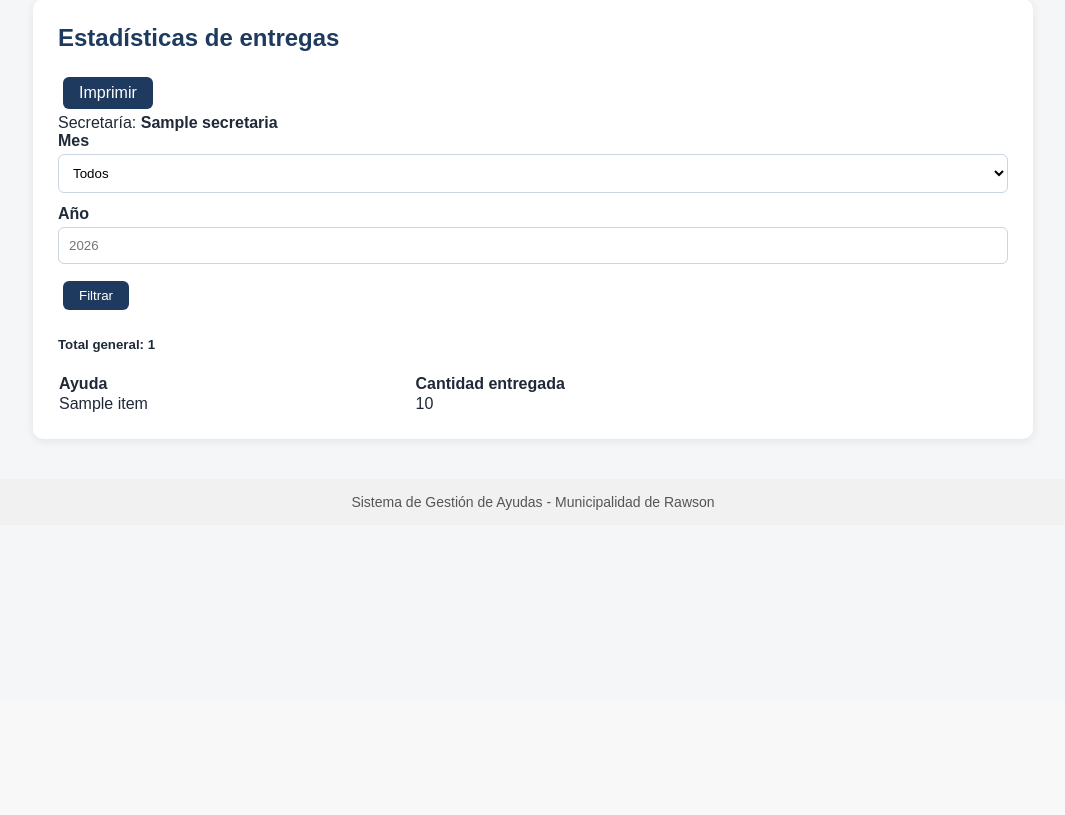
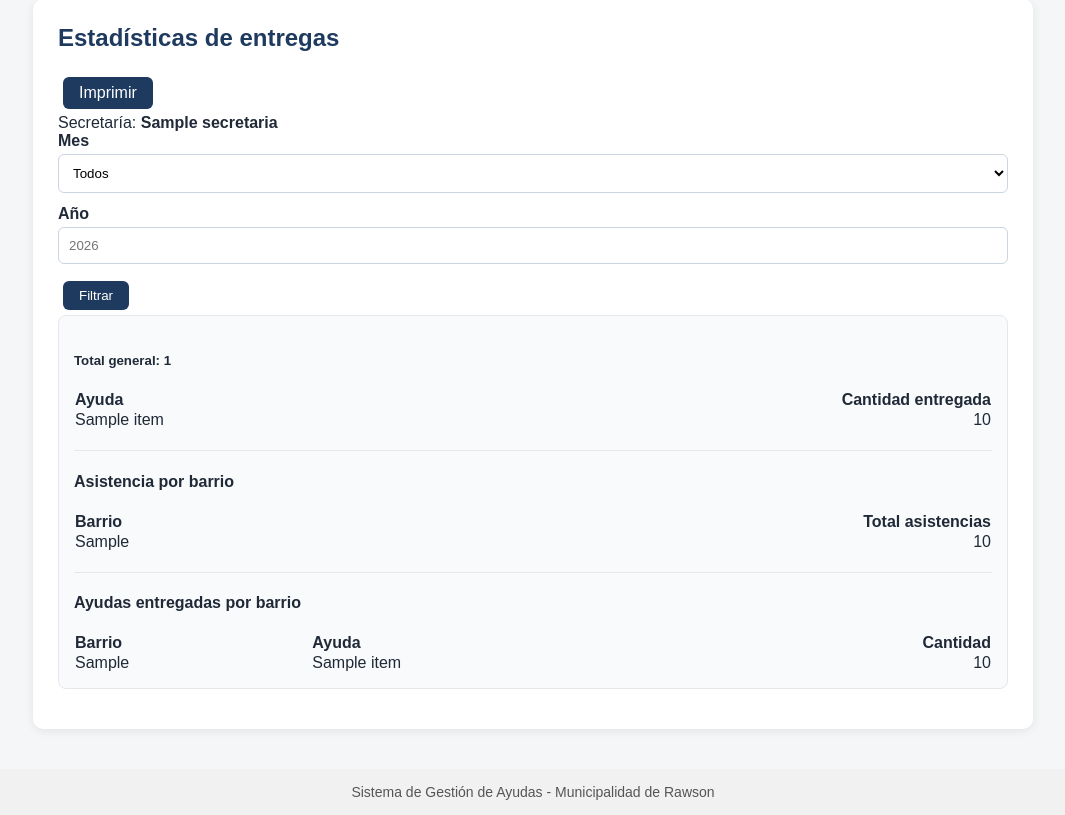
Before and after one commit to NikkyChin/gestion_ayudas, a Django app: template templates/solicitudes/estadisticas.html in a window 1280 px wide. Shown: the part 101-916 px from the top of the page, without its empty margins (107-1172 px from the left). Before the commit the page ends 611 px from the top, so only its background shows below. Run offline with Django 5.2, Linux system fonts and the light colour scheme; the template is opened without the code that fills it: most values are stand-ins (such as "Sample title", 1, 10 or a date in 2020).

Commit message:
se mejoro el modulo estadisticas para mejor control de ayudas

```diff
--- a/templates/solicitudes/estadisticas.html
+++ b/templates/solicitudes/estadisticas.html
@@ -80,7 +80,7 @@
 
         </form>
 
-        <div class="card shadow-sm">
+        <div class="tarjeta">
 
             <div class="card-body">
 
@@ -93,8 +93,8 @@
 
                     <thead>
                         <tr>
-                            <th>Ayuda</th>
-                            <th>Cantidad entregada</th>
+                            <th class="text-start">Ayuda</th>
+                            <th class="text-end" style="text-align: right;">Cantidad entregada</th>
                         </tr>
                     </thead>
 
@@ -103,8 +103,10 @@
                         {% for item in estadisticas %}
 
                             <tr>
-                                <td>{{ item.ayuda__nombre }}</td>
-                                <td>{{ item.total }}</td>
+                                <td class="text-start">{{ item.ayuda__nombre }}</td>
+                                <td class="text-end" style="text-align: right;">
+                                    {{ item.total }}
+                                </td>
                             </tr>
 
                         {% empty %}
@@ -121,6 +123,109 @@
 
                 </table>
 
+                <hr>
+
+                <h4>
+                    Asistencia por barrio
+                </h4>
+
+                <table class="table table-striped" style="width: 100%; border-collapse: collapse; text-align: left;">
+
+                    <thead>
+
+                        <tr>
+                            <th class="text-start">Barrio</th>
+                            <th class="text-end" style="text-align: right;">Total asistencias</th>
+                        </tr>
+
+                    </thead>
+
+                    <tbody>
+
+                        {% for item in estadisticas_barrios %}
+
+                            <tr>
+
+                                <td class="text-start">
+                                    {{ item.persona__barrio }}
+                                </td>
+
+                                <td class="text-end" style="text-align: right;">
+                                    {{ item.total }}
+                                </td>
+
+                            </tr>
+
+                        {% empty %}
+
+                            <tr>
+
+                                <td colspan="2">
+                                    No hay datos.
+                                </td>
+
+                            </tr>
+
+                        {% endfor %}
+
+                    </tbody>
+
+                </table>
+
+                <hr>
+
+                <h4>
+                    Ayudas entregadas por barrio
+                </h4>
+
+                <table class="table table-striped" style="width: 100%; border-collapse: collapse; text-align: left;">
+
+                    <thead>
+
+                        <tr>
+                            <th class="text-start">Barrio</th>
+                            <th class="text-start">Ayuda</th>
+                            <th class="text-end" style="text-align: right;">Cantidad</th>
+                        </tr>
+
+                    </thead>
+
+                    <tbody>
+
+                        {% for item in estadisticas_barrio_ayuda %}
+
+                            <tr>
+
+                                <td class="text-start">
+                                    {{ item.persona__barrio }}
+                                </td>
+
+                                <td class="text-start">
+                                    {{ item.ayuda__nombre }}
+                                </td>
+
+                                <td class="text-end" style="text-align: right;">
+                                    {{ item.total }}
+                                </td>
+
+                            </tr>
+
+                        {% empty %}
+
+                            <tr>
+
+                                <td colspan="3">
+                                    No hay datos.
+                                </td>
+
+                            </tr>
+
+                        {% endfor %}
+
+                    </tbody>
+
+                </table>
+
             </div>
 
         </div>
```
Also changed, not shown: solicitudes/views.py (+65 -4 lines), templates/solicitudes/imprimir_estadisticas.html (+89 -0 lines).
